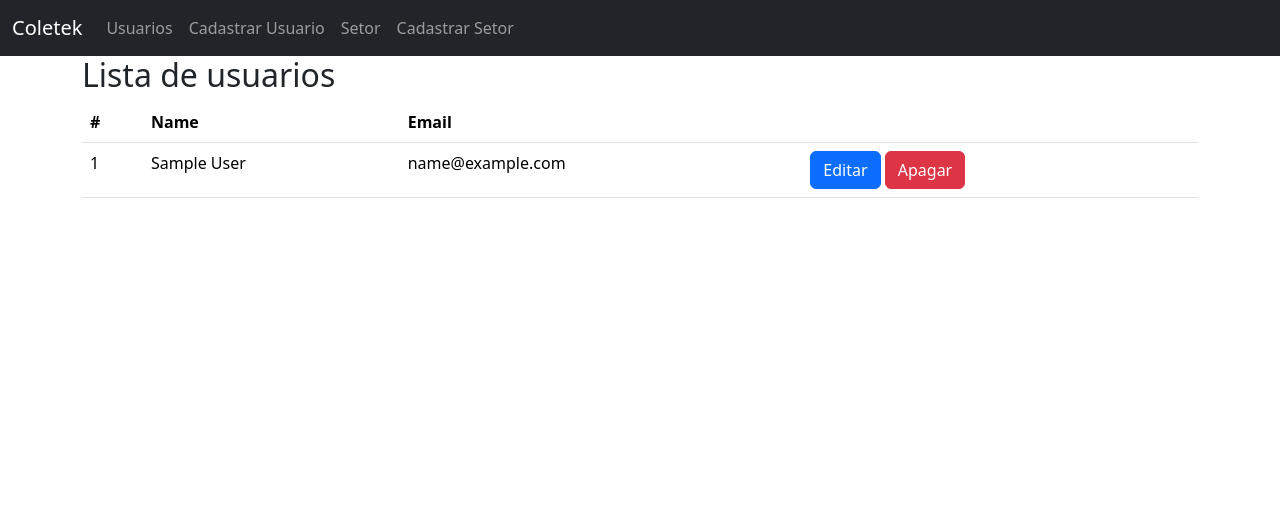
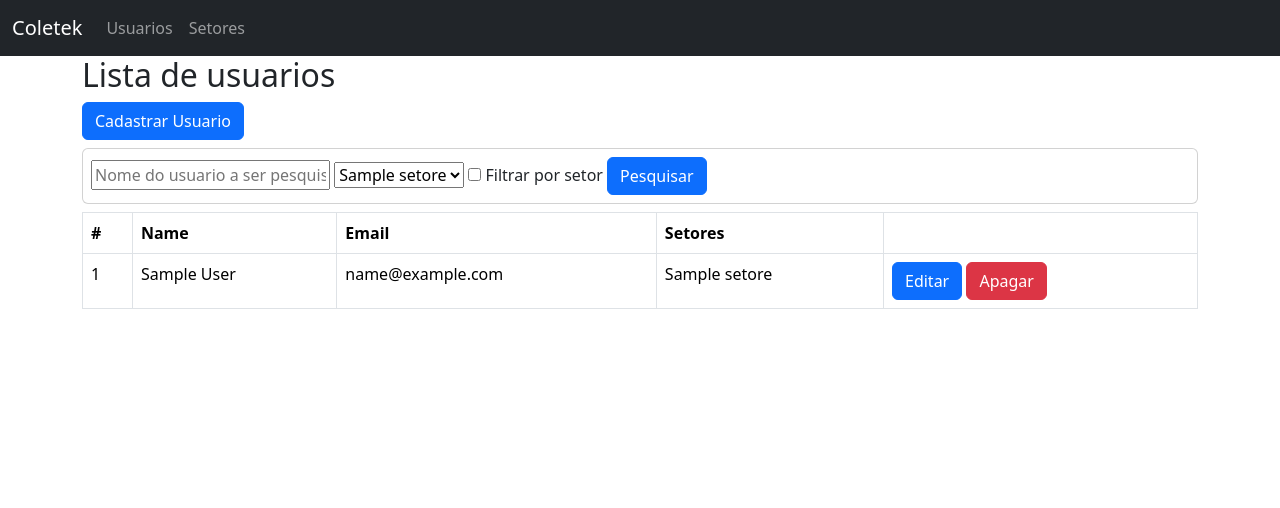
Before and after one commit to CubeBlack/coletek-php-bancodedados, a PHP site: page / in a window 1280 px wide. Shown: the top 508 px of the page. Run offline with PHP 8.4, Linux system fonts and the light colour scheme; tables that the repository leaves empty or names only in its code hold one stand-in row (values such as "Sample post").

Commit message:
Adicionado pesquisa na lista de users

```diff
--- a/app/controllers/UserController.php
+++ b/app/controllers/UserController.php
@@ -1,73 +1,91 @@
 <?php
-class UserController{
-    public function index(){
-        $users = UserModel::getAll();
-        View::show('user_list', $users);
+class UserController
+{
+    public function index()
+    {
+        $pesquisa = isset($_REQUEST['pesquisa'])?$_REQUEST['pesquisa']:'';
+        $setor = isset($_REQUEST['filtrar_por_setor'])?$_REQUEST['setor']:'';
+
+        $users = UserModel::getWhere($pesquisa, $setor);
+
+        $setores = SetorModel::getAll();
+        View::show(
+            'user_list',
+            [
+                'users' => $users,
+                'setores' => $setores
+            ]
+        );
     }
 
-    public function show($values){
+    public function show($values)
+    {
         $msg = 'Insira os valores para editar o registro.';
 
         $user = UserModel::get($values[1]);
 
         View::show('user_form', [
-            'user'=> $user,
-            'msg'=>$msg,
+            'user' => $user,
+            'msg' => $msg,
         ]);
     }
 
-    public function show_submit($values){
+    public function show_submit($values)
+    {
 
         $user = UserModel::get($values[1]);
 
-        $user->email = isset($_REQUEST['email'])?$_REQUEST['email']:'';
-        $user->name = isset($_REQUEST['name'])?$_REQUEST['name']:'';
+        $user->email = isset($_REQUEST['email']) ? $_REQUEST['email'] : '';
+        $user->name = isset($_REQUEST['name']) ? $_REQUEST['name'] : '';
 
         $user = $user->update($values[1]);
 
         View::show('user_form', [
-            'user'=> $user,
-            'msg'=>$user->message,
+            'user' => $user,
+            'msg' => $user->message,
         ]);
     }
 
-    public function add(){
+    public function add()
+    {
         $msg = 'Insira os valores para registrar novo usuario';
         View::show('user_form', [
-            'user'=>null,
-            'msg'=>$msg,
+            'user' => null,
+            'msg' => $msg,
         ]);
     }
 
-    public function add_submit(){
-        $email = isset($_REQUEST['email'])?$_REQUEST['email']:'';
-        $name = isset($_REQUEST['name'])?$_REQUEST['name']:'';
+    public function add_submit()
+    {
+        $email = isset($_REQUEST['email']) ? $_REQUEST['email'] : '';
+        $name = isset($_REQUEST['name']) ? $_REQUEST['name'] : '';
 
         $user = UserModel::create($name, $email);
 
         View::show('user_form', [
-            'user'=>$user,
-            'msg'=>$user->message
+            'user' => $user,
+            'msg' => $user->message
         ]);
     }
 
-    public function delete($values){
-       global $app;
+    public function delete($values)
+    {
+        global $app;
         $user = UserModel::get($values[1]);
 
         View::show('operacao_form', [
-            'title'=>"Excluir User {$user->id} - {$user->name}",
-            'msg'=>'Deseja realmente excluir o usuario?',
-            'return_url'=>$app->make_url('users')
+            'title' => "Excluir User {$user->id} - {$user->name}",
+            'msg' => 'Deseja realmente excluir o usuario?',
+            'return_url' => $app->make_url('users')
         ]);
     }
 
-    public function delete_submit($values){
-       global $app;
+    public function delete_submit($values)
+    {
+        global $app;
         $user = UserModel::get($values[1]);
         $user->delete();
 
         header("location: {$app->make_url('users')}");
     }
-
 }
--- a/app/models/SetorModel.php
+++ b/app/models/SetorModel.php
@@ -1,5 +1,8 @@
 <?php
 class SetorModel extends Model{
+
+    public $id;
+    public $name;
 
     public function __construct() {
         $this->id = 0;
--- a/app/models/UserModel.php
+++ b/app/models/UserModel.php
@@ -3,6 +3,7 @@ class UserModel extends Model{
     public $id = 0;
     public $name='';
     public $email='';
+    public $setores='';
 
     public function __construct() {
 
@@ -11,8 +12,14 @@ class UserModel extends Model{
     static function get($id){
         $conn = Model::getConexao();
 
-        $sth = $conn->prepare("SELECT * from users
-            where id = :id");
+        $sth = $conn->prepare("SELECT
+                users.*,
+                GROUP_CONCAT(setores.name SEPARATOR ', ') as setores
+            from users
+            left join user_setores on user_setores.user_id = users.id
+            left join setores on setores.id = user_setores.setor_id
+            where users.id = :id
+            group by users.id");
         $sth->execute(['id'=>$id]);
         $user_data = $sth->fetchAll();
 
@@ -25,15 +32,56 @@ class UserModel extends Model{
         $user->id = $user_data[0]['id'];
         $user->name = $user_data[0]['name'];
         $user->email = $user_data[0]['email'];
+        $user->setores = $user_data[0]['setores'];
         $user->message = '';
 
         return $user;
     }
 
-    static function getAll($filter=[]){
+    static function getWhere($pesquisa='', $setor=''){
         $conn = Model::getConexao();
 
-        $sth = $conn->prepare("select * from users");
+        $filtro = "\n where true \n";
+        $parametros = [];
+        $vinculo_adicional = '';
+
+        if($pesquisa != ''){
+            $filtro .= " AND users.name LIKE :name ";
+            $parametros['name'] = "%$pesquisa%";
+        }
+
+        if($setor != ''){
+            $vinculo_adicional .= " inner join setores sa on setores.id = :setor \n";
+            $parametros['setor'] = $setor;
+        }
+
+        $sth = $conn->prepare("SELECT
+                users.*,
+                GROUP_CONCAT(setores.name SEPARATOR ', ') as setores
+            from users
+            left join user_setores on user_setores.user_id = users.id
+            left join setores on setores.id = user_setores.setor_id
+            $vinculo_adicional
+            $filtro
+            group by users.id
+        ");
+
+        $sth->execute($parametros);
+
+        return $sth->fetchAll();
+    }
+
+    static function getAll(){
+        $conn = Model::getConexao();
+
+        $sth = $conn->prepare("SELECT
+                users.*,
+                GROUP_CONCAT(setores.name SEPARATOR ', ') as setores
+            from users
+            left join user_setores on user_setores.user_id = users.id
+            left join setores on setores.id = user_setores.setor_id
+            group by users.id
+        ");
         $sth->execute();
 
         return $sth->fetchAll();
--- a/app/views/master_header.php
+++ b/app/views/master_header.php
@@ -35,17 +35,10 @@
                         <a class="nav-link" href="<?php echo $app->make_url('users') ?>">Usuarios</a>
                     </li>
 
-                    <li class="nav-item">
-                        <a class="nav-link" href="<?php echo $app->make_url('users/add') ?>">Cadastrar Usuario</a>
+                    <li class="nav-item active">
+                        <a class="nav-link" href="<?php echo $app->make_url('setores') ?>">Setores</a>
                     </li>
 
-                    <li class="nav-item active">
-                        <a class="nav-link" href="<?php echo $app->make_url('setores') ?>">Setor</a>
-                    </li>
-
-                    <li class="nav-item active">
-                        <a class="nav-link" href="<?php echo $app->make_url('setores/add') ?>">Cadastrar Setor</a>
-                    </li>
                 </ul>
             </div>
         </nav>
--- a/app/views/setor_list.php
+++ b/app/views/setor_list.php
@@ -4,11 +4,10 @@
 
 <div class="container page">
   <h2>Lista de setores</h2>
-  <div>
 
-  </div>
+  <a class="btn btn-primary mb-2" href="<?php echo $app->make_url('setores/add') ?>">Cadastrar Setor</a>
 
-  <table class="table">
+  <table class="table table-bordered">
     <thead>
       <tr>
         <th scope="col">#</th>
--- a/app/views/user_list.php
+++ b/app/views/user_list.php
@@ -4,26 +4,46 @@
 
 <div class="container page">
   <h2>Lista de usuarios</h2>
-  <div>
 
-  </div>
+  <a class="btn btn-primary" href="<?php echo $app->make_url('users/add') ?>">Cadastrar Usuario</a>
 
-  <table class="table">
+  <form class="card my-2 " action="" method="GET">
+
+    <div class="my-2 mx-2">
+      <input class="" type="text" placeholder="Nome do usuario a ser pesquisado" name="pesquisa">
+
+      <select name="setor" id="">
+        <?php foreach ($data['setores'] as $indice => $setor): ?>
+          <option value="<?php echo  $setor['id'] ?>"><?php echo  $setor['name'] ?></option>
+        <?php endforeach ?>
+
+      </select>
+      <input type="checkbox" name="filtrar_por_setor" id="filtrar_por_setor">
+      <label for="filtrar_por_setor">Filtrar por setor</label>
+
+      <button class="btn btn-primary" type="submit">Pesquisar</button>
+    </div>
+
+  </form>
+
+  <table class="table table-bordered">
     <thead>
       <tr>
         <th scope="col">#</th>
         <th scope="col">Name</th>
         <th scope="col">Email</th>
+        <th scope="col">Setores</th>
         <th scope="col"></th>
       </tr>
     </thead>
 
     <tbody>
-      <?php foreach ($data as $indice => $user) : ?>
+      <?php foreach ($data['users'] as $indice => $user) : ?>
         <tr>
           <td><?php echo $user['id'] ?></td>
           <td><?php echo $user['name'] ?></td>
           <td><?php echo $user['email'] ?></td>
+          <td><?php echo $user['setores'] ?></td>
           <td>
             <a class="btn btn-primary" href="<?php echo $app->make_url('users/' . $user['id']); ?>">Editar</a>
             <a class="btn btn-danger" href="<?php echo $app->make_url('users/' . $user['id'] . '/delete'); ?>">Apagar</a>
```
Also changed, not shown: app/views/user_form.php (+19 -6 lines).
